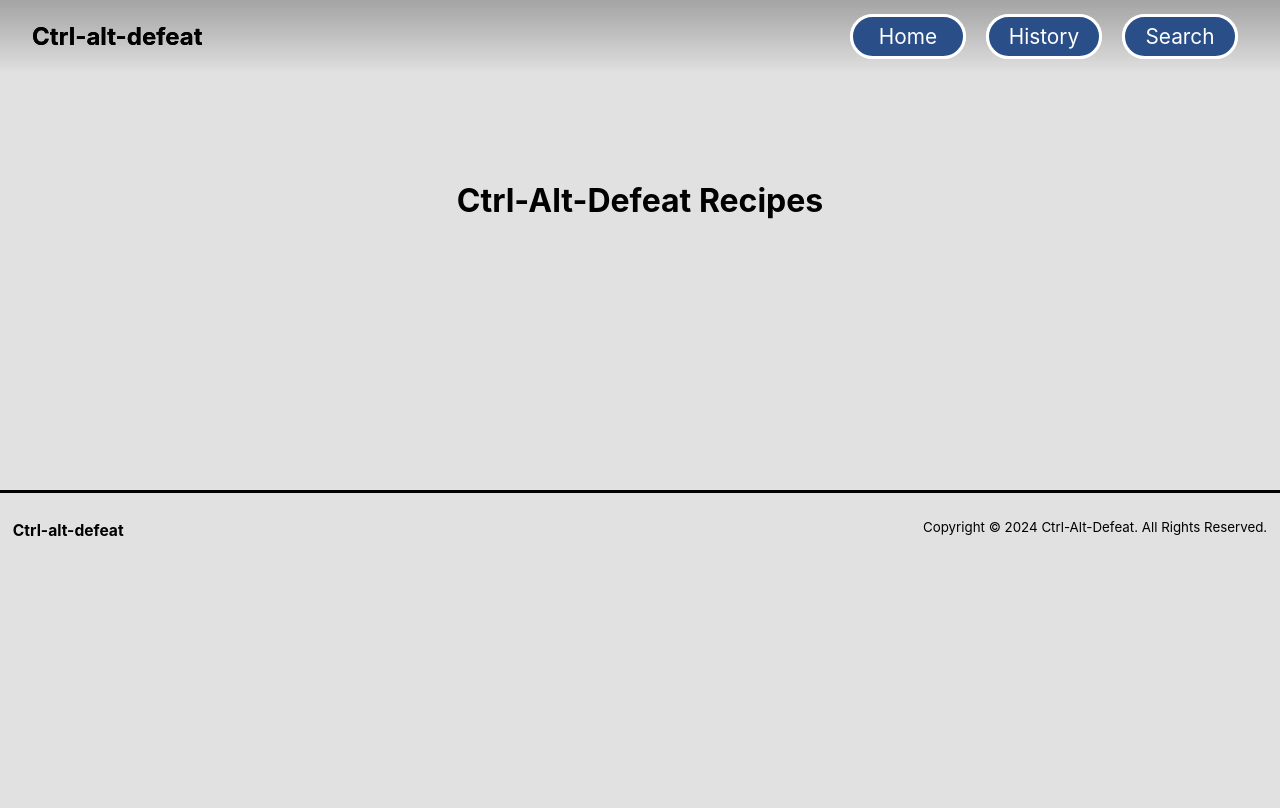
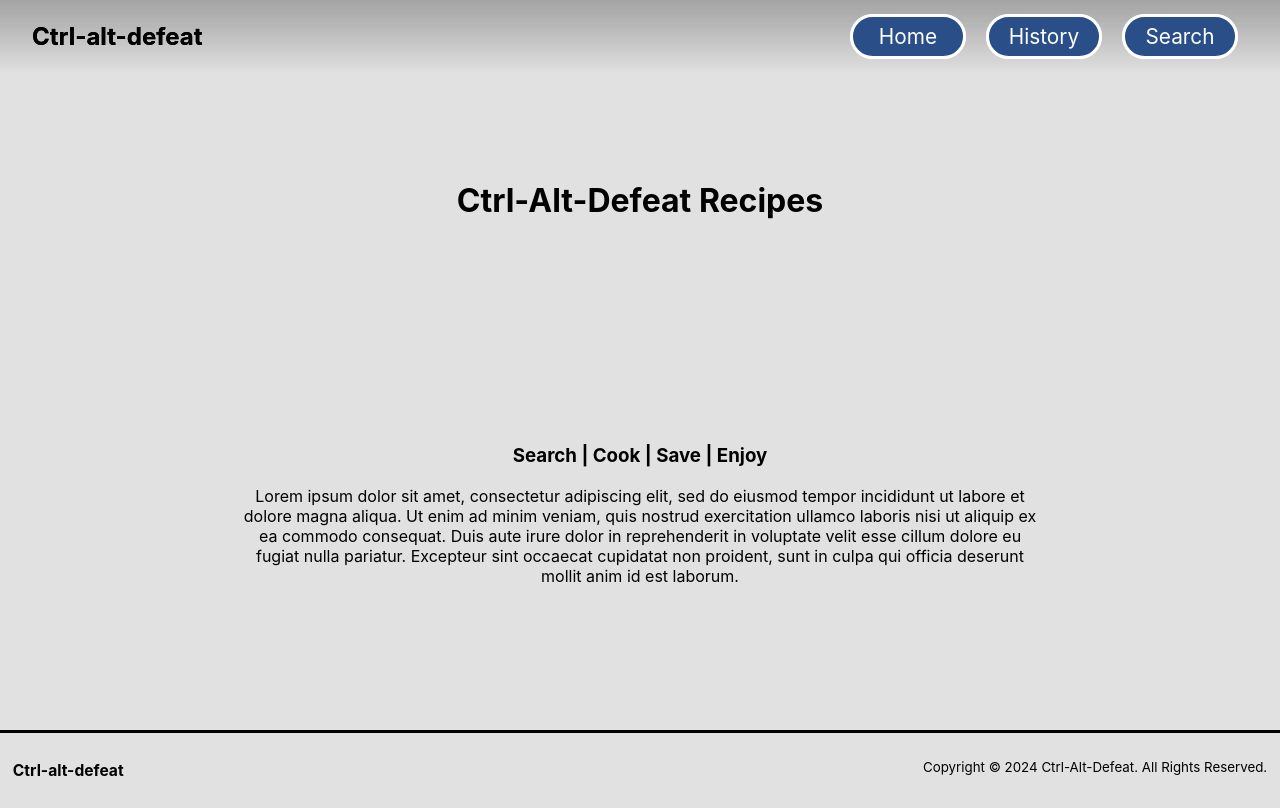
Before and after one commit to Tawxyn/Recipe-App-Public, a React (Create React App) app in the folder frontend/: page / in a window 1280 px wide. Built offline with nearby package versions, Linux system fonts and the light colour scheme.

Commit message:
CSS change to home page
gave it more space so footer wasnt close to title
also gave space to give an about

above the about section
Search (is link to search page) | Cook | Save (link to history page) | Enjoy

```diff
--- a/frontend/src/components/constants/Footer.js
+++ b/frontend/src/components/constants/Footer.js
@@ -6,6 +6,7 @@
     <div className="Footer">
       <h3>Ctrl-alt-defeat</h3>
       <div>
+
         <p>Copyright © 2024 Ctrl-Alt-Defeat. All Rights Reserved.</p>
       </div>
     </div>
--- a/frontend/src/components/css/App.css
+++ b/frontend/src/components/css/App.css
@@ -54,9 +54,26 @@
 
 /* ---- Home.js ----- */
 
+.home{
+  min-height: 80vh;
+}
 .Header {
   min-height: 50vh;
   color: var(--FontColor);
+}
+.about{
+  text-align: center;
+  max-width: 800px;
+  margin: auto;
+  font-size: 1em;
+  padding: 2%;
+}
+.about a{
+  font-size: 1em;
+  color: var(--FontColor);
+}
+.about a:hover{
+  color: var(--Gold);
 }
 /* content */
 
--- a/frontend/src/components/css/index.css
+++ b/frontend/src/components/css/index.css
@@ -27,4 +27,5 @@
   justify-content: center;
   align-items: center;
   flex-direction: column;
+
 }
--- a/frontend/src/components/pages/Home.js
+++ b/frontend/src/components/pages/Home.js
@@ -1,17 +1,31 @@
 import React, { useState } from 'react';
 import Nav from "../constants/NavBar"
 import Footer from "../constants/Footer"
+import { Link } from 'react-router-dom';
 
 function Home() {
 
   return (
     <div className="App">
       <Nav/>
-      <header className="Header center">
-        <h1>Ctrl-Alt-Defeat Recipes</h1>
-
-      </header>
-
+      <div className='home'>
+        <header className="Header center">
+          <h1>Ctrl-Alt-Defeat Recipes</h1>
+        </header>
+        <div  className='about'>
+          <h3><Link to="/search">Search</Link> | Cook | <Link to="/history">Save</Link> | Enjoy</h3>
+            <p>
+            Lorem ipsum dolor sit amet, consectetur adipiscing elit,
+            sed do eiusmod tempor incididunt ut labore et dolore magna
+            aliqua. Ut enim ad minim veniam, quis nostrud exercitation
+            ullamco laboris nisi ut aliquip ex ea commodo consequat.
+            Duis aute irure dolor in reprehenderit in voluptate velit
+            esse cillum dolore eu fugiat nulla pariatur. Excepteur sint
+            occaecat cupidatat non proident, sunt in culpa qui officia
+            deserunt mollit anim id est laborum.
+            </p>
+        </div>
+      </div>
       <Footer/>
     </div>
   );
```
